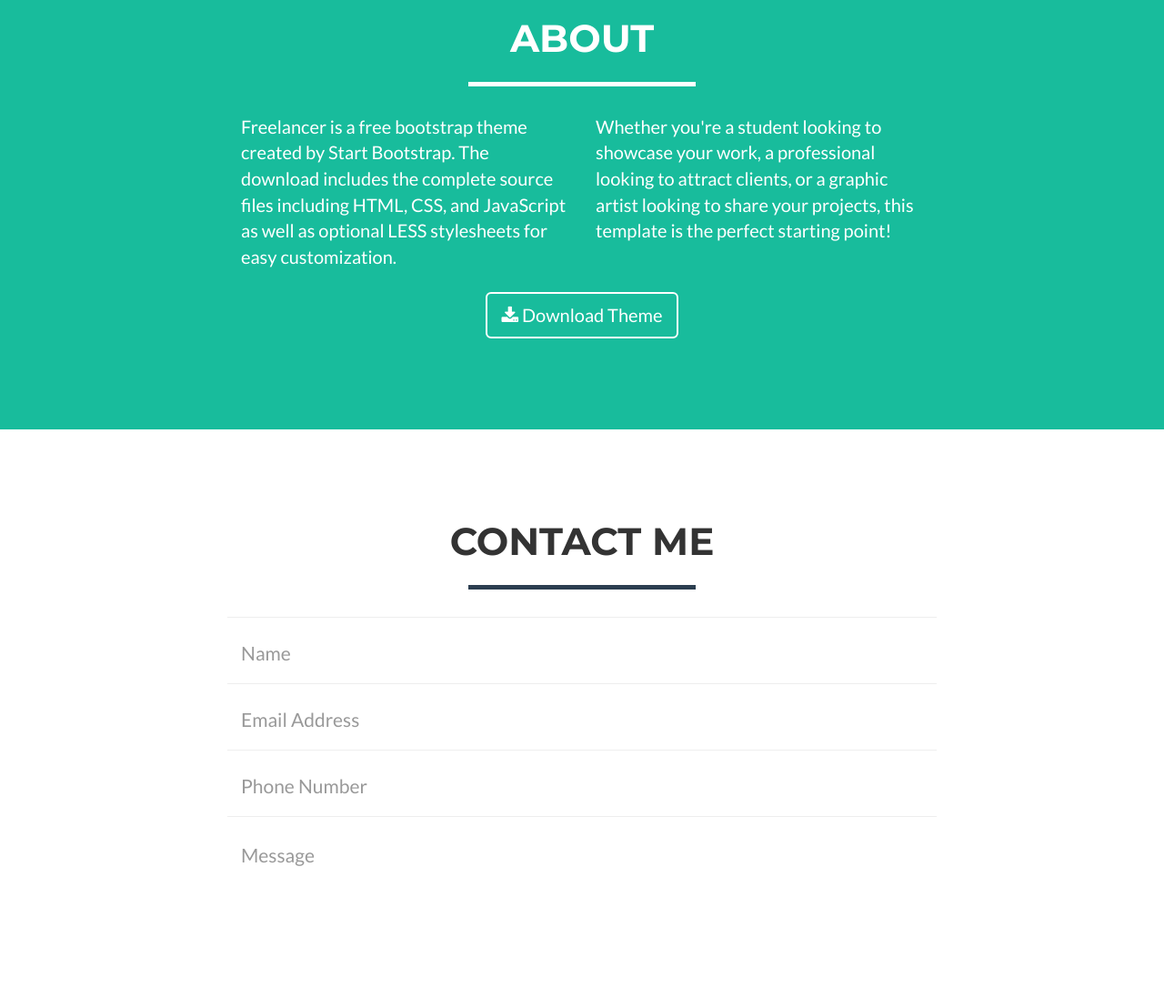
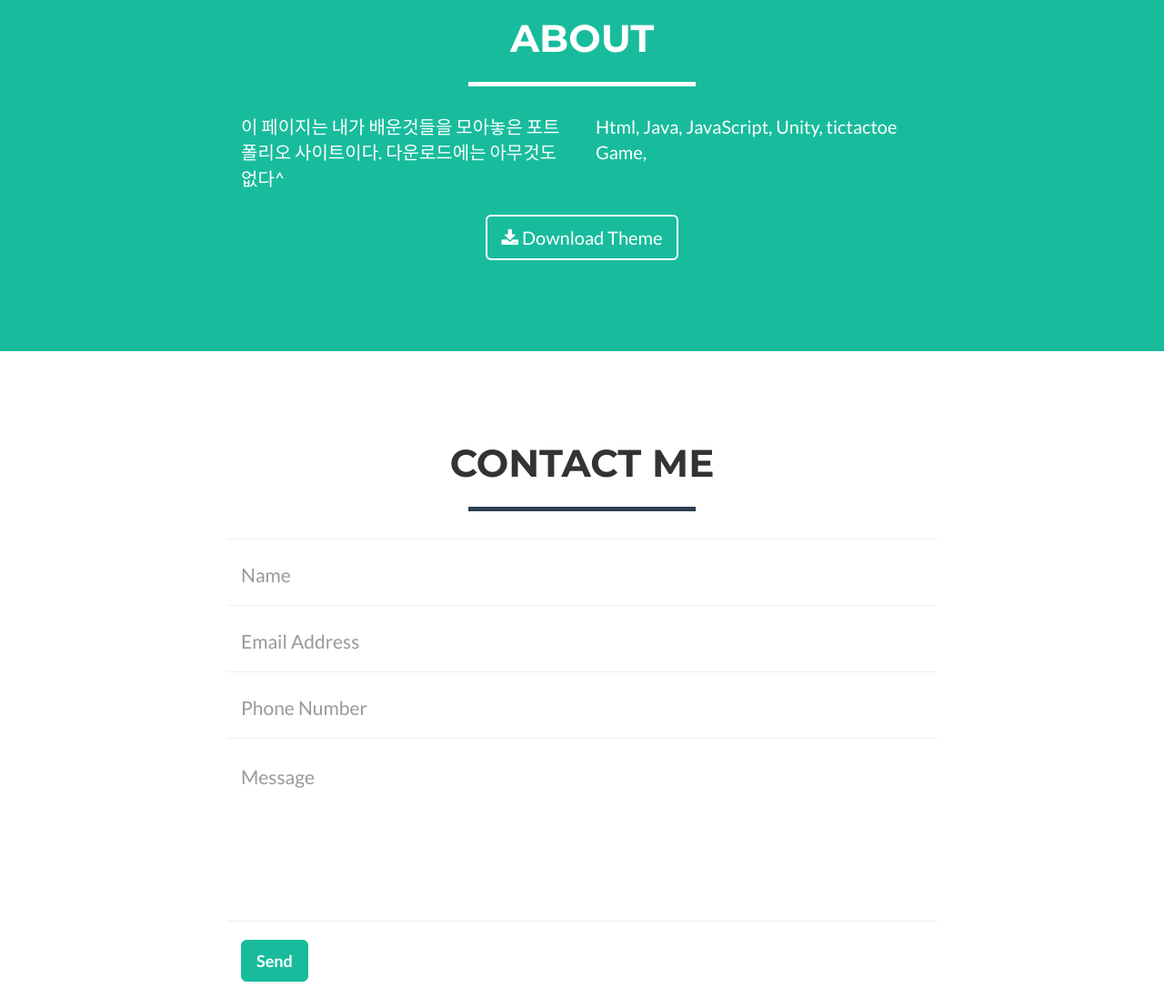
Before and after one commit to Rassel1263/portfolio, a website: page index.html in a window 1280 px wide. Shown: the part 1720-2817 px from the top of the page at 91% size. Drawn offline with nearby package versions, Linux system fonts and the light colour scheme.

Commit message:
Update index.html

```diff
--- a/index.html
+++ b/index.html
@@ -178,10 +178,10 @@
             </div>
             <div class="row">
                 <div class="col-lg-4 col-lg-offset-2">
-                    <p>Freelancer is a free bootstrap theme created by Start Bootstrap. The download includes the complete source files including HTML, CSS, and JavaScript as well as optional LESS stylesheets for easy customization.</p>
+                    <p>이 페이지는 내가 배운것들을 모아놓은 포트폴리오 사이트이다. 다운로드에는 아무것도 없다^</p>
                 </div>
                 <div class="col-lg-4">
-                    <p>Whether you're a student looking to showcase your work, a professional looking to attract clients, or a graphic artist looking to share your projects, this template is the perfect starting point!</p>
+                    <p>Html, Java, JavaScript, Unity, tictactoe Game, <a href = "https://www.google.com/search?q=%EC%A7%80%EB%A2%B0%EC%B0%BE%EA%B8%B0&oq=%EC%A7%80%EB%A2%B0%EC%B0%BE%EA%B8%B0&aqs=chrome..69i57j0l7.3555j0j7&sourceid=chrome&ie=UTF-8">Minesweeper</a></p>
                 </div>
                 <div class="col-lg-8 col-lg-offset-2 text-center">
                     <a href="#" class="btn btn-lg btn-outline">
@@ -279,7 +279,7 @@
                     </div>
                     <div class="footer-col col-md-4">
                         <h3>About Freelancer</h3>
-                        <p>Freelance is a free to use, open source Bootstrap theme created by <a href="http://startbootstrap.com">Start Bootstrap</a>.</p>
+                        <p>이 사이트는 포트폴리오이며, <a href="http://startbootstrap.com">Start Bootstrap</a>를 토대로 제작하였다.</p>
                     </div>
                 </div>
             </div>
```
